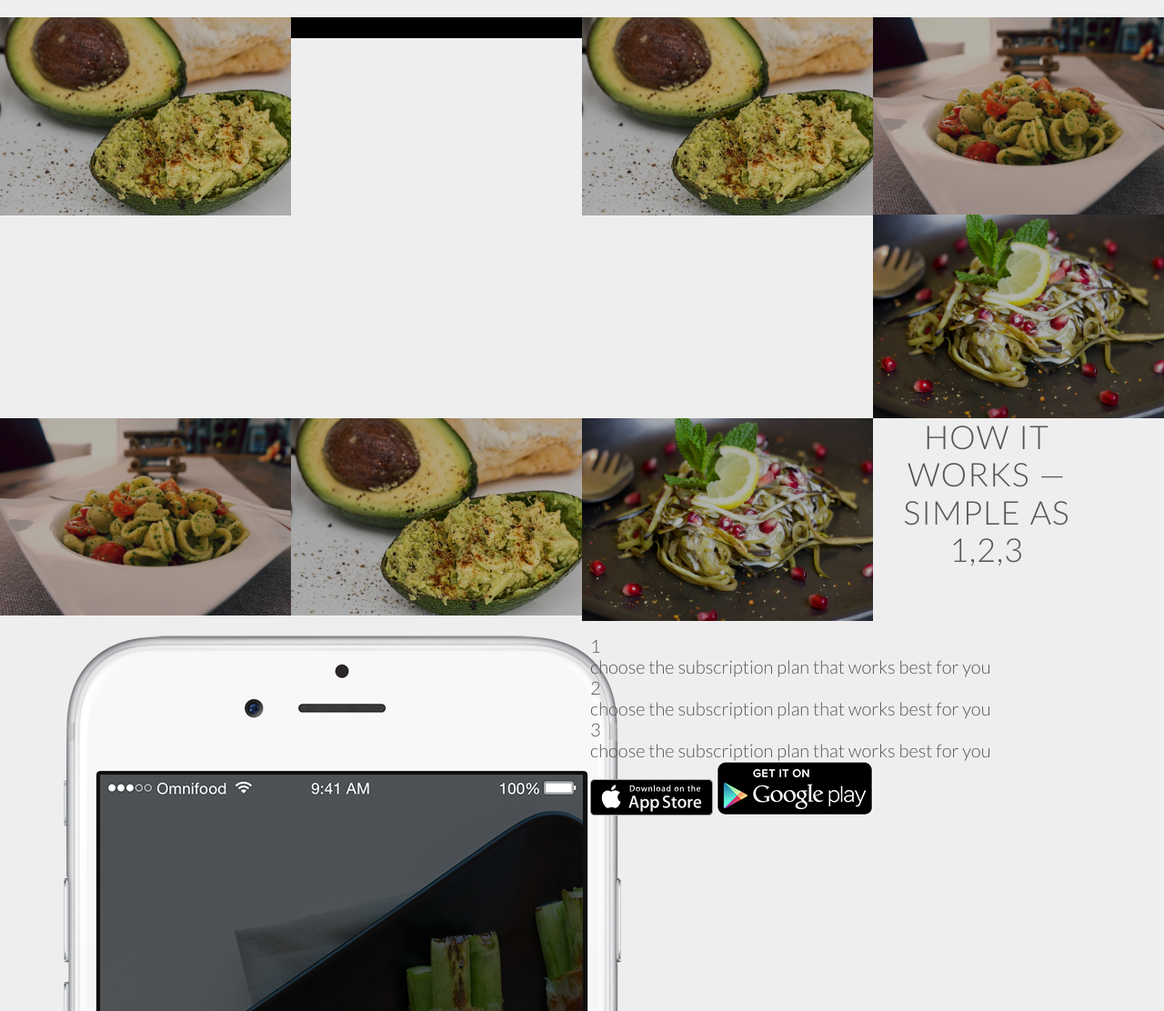
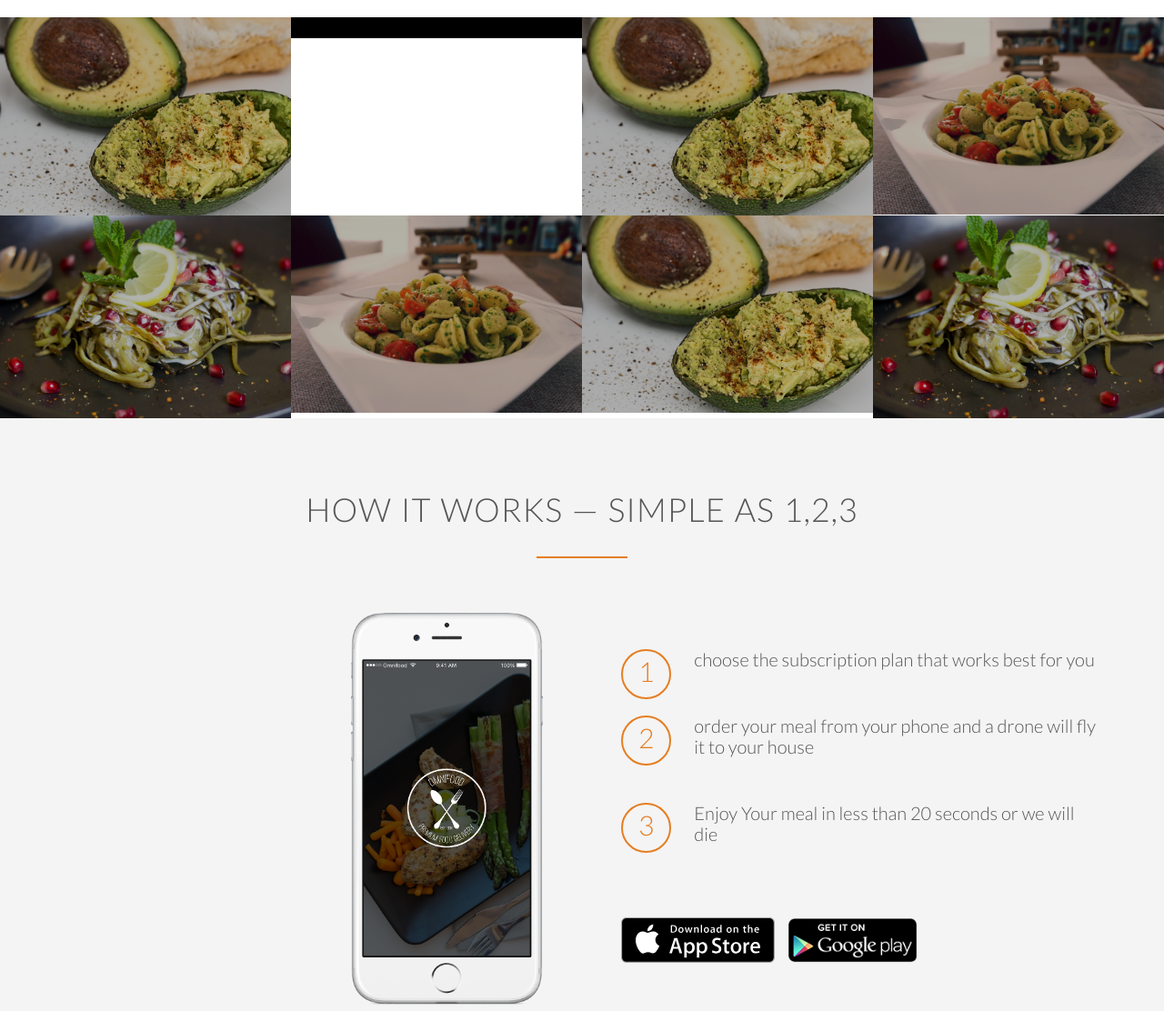
Before and after one commit to Jean-Luc19/ominifood, a plain HTML site: page index.html in a window 1280 px wide. Shown: the part 1491-2603 px from the top of the page at 91% size. Drawn offline with nearby package versions, Linux system fonts and the light colour scheme; files whose address does not match are found by name.

Commit message:
adds app photo section to index.html

```diff
--- a/index.html
+++ b/index.html
@@ -74,7 +74,7 @@
   </section>
 
   <section class="section-meals">
-  <ul class="meals-showcase">
+  <ul class="meals-showcase clearfix">
     <li>
       <figure class="meal-photo"><img src="resources/img/1.jpg" alt=""></figure>
     </li>
@@ -88,7 +88,7 @@
       <figure class="meal-photo"><img src="resources/img/4.jpg" alt=""></figure>
     </li>
   </ul>
-  <ul class="meals-showcase">
+  <ul class="meals-showcase clearfix">
     <li>
       <figure class="meal-photo"><img src="resources/img/8.jpg" alt=""></figure>
     </li>
@@ -108,25 +108,29 @@
     <div class="row">
       <h2>How it Works &mdash; Simple as 1,2,3</h2>
     </div>
+
     <div class="row">
-      <div class="col span-1-of-2"><img src="resources/img/app-iPhone.png" alt="omnifood app on iphone" class="app-screen"></div>
-      <div class="col span-1-of-2">
+      <div class="col span-1-of-2 steps-box">
+        <img src="resources/img/app-iPhone.png" alt="omnifood app on iphone" class="app-screen">
+      </div>
+      <div class="col span-1-of-2 steps-box">
         <div class="works-steps">
           <div>1</div>
             <p>choose the subscription plan that works best for you</p>
         </div>
         <div class="works-steps">
           <div>2</div>
-            <p>choose the subscription plan that works best for you</p>
+            <p>order your meal from your phone and a drone will fly it to your house</p>
         </div>
         <div class="works-steps">
           <div>3</div>
-            <p>choose the subscription plan that works best for you</p>
+            <p>Enjoy Your meal in less than 20 seconds or we will die</p>
         </div>
         <a href="#" class="btn-app"><img src="resources/img/download-app.svg" alt=""></a>
         <a href="#" class="btn-app"><img src="resources/img/download-app-android.png" alt=""></a>
       </div>
     </div>
+
   </section>
 </body>
 </html>
--- a/resources/css/style.css
+++ b/resources/css/style.css
@@ -9,12 +9,21 @@
 }
 
 html {
-  background-color: #eee;
+  background-color: #fff;
   color: #555;
   font-family: 'Lato', sans-serif;
   font-weight: 300;
   font-size: 20px;
   text-rendering: optimizeLegibility;
+}
+
+.clearfix {zoom: 1}
+.clearfix:after {
+  content: '.';
+  clear: both;
+  display: block;
+  height: 0;
+  visibility: hidden;
 }
 
 /* ---------------------------------*/
@@ -238,3 +247,54 @@ header {
   opacity: 1;
   transform: scale(1.03);
 }
+
+/* ---------------------------------*/
+/* HOW IT WORKS */
+/* ---------------------------------*/
+
+.section-steps {
+  background-color: #f4f4f4;
+}
+
+.steps-box:first-child {
+  text-align: right;
+  padding-right: 3%;
+    margin-top: 30px;
+}
+
+.steps-box:last-child {
+  padding-left: 3%;
+  margin-top: 70px;
+}
+
+.app-screen {
+  width: 40%;
+}
+
+.works-steps {
+  margin-bottom: 50px;
+}
+
+.works-steps:last-of-type {
+  margin-bottom: 80px;
+}
+
+.works-steps div {
+  color: #e67e22;
+  border: 2px solid #e67e22;
+  display: inline-block;
+  border-radius: 50%;
+  height: 55px;
+  width: 55px;
+  text-align: center;
+  padding: 5px;
+  float: left;
+  font-size: 150%;
+  margin-right: 25px;
+}
+
+.btn-app img {
+  height: 50px;
+  width: auto;
+  margin-right: 10px;
+}
```
